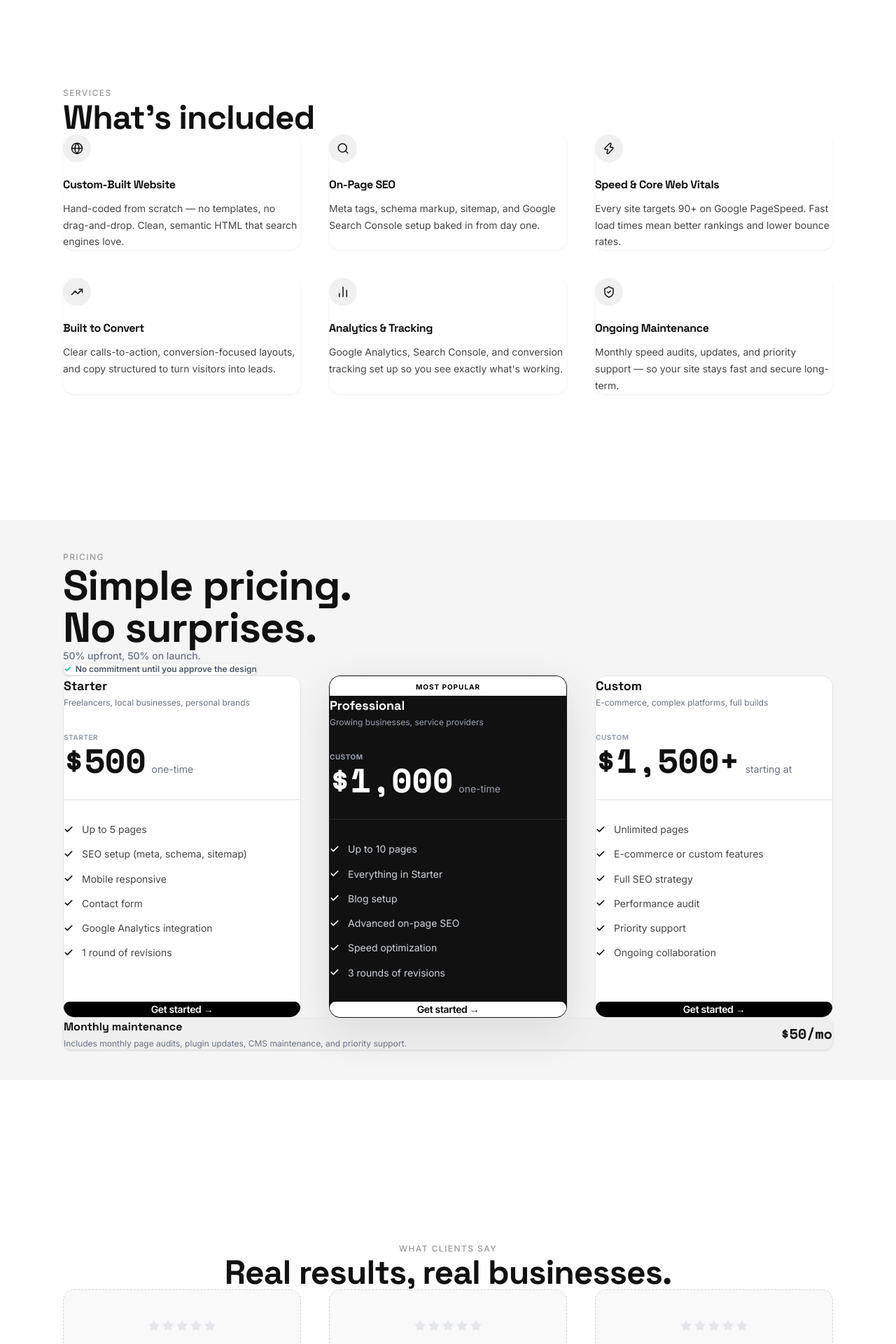
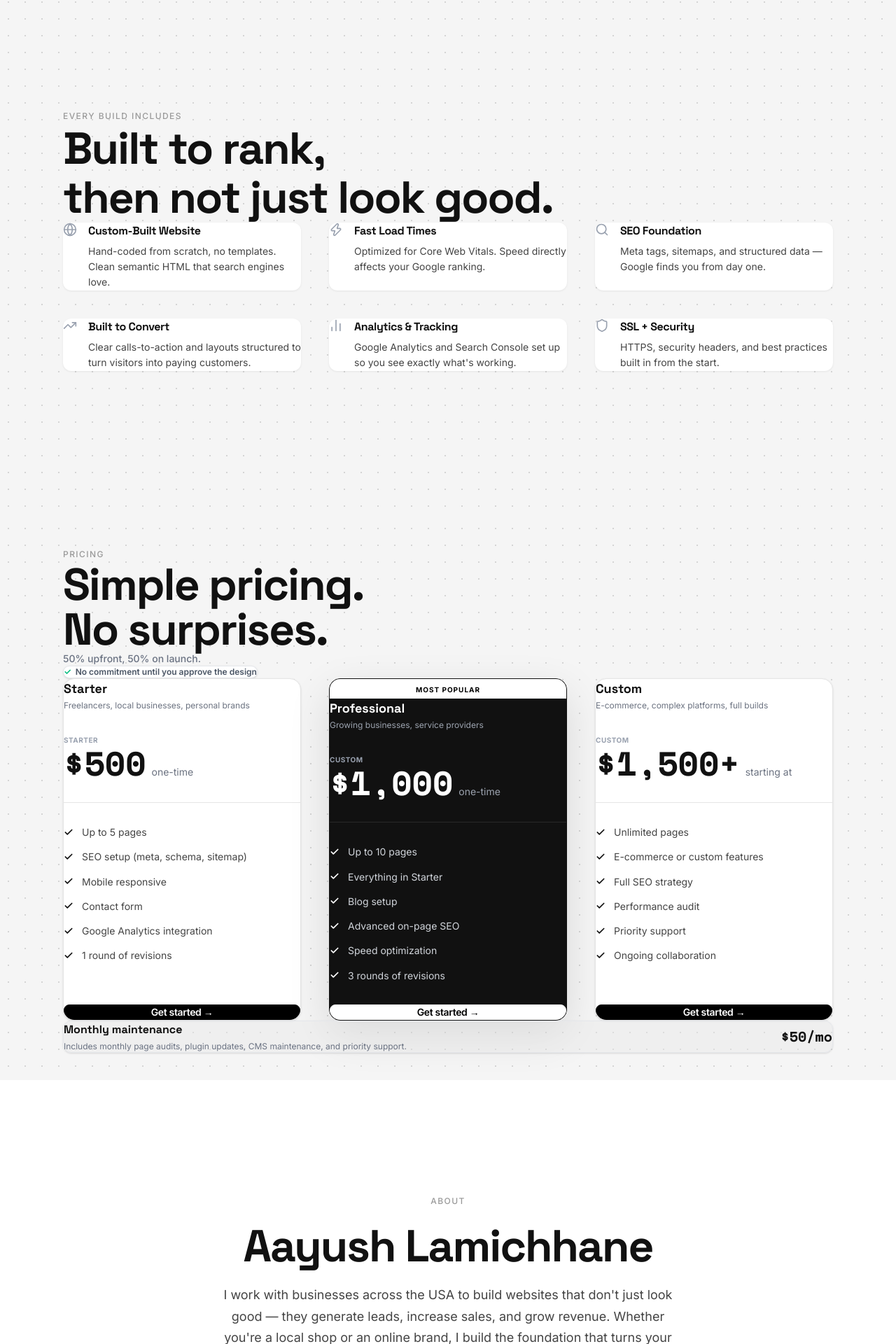
Before and after one commit to AayushLami/aayushPort, a Next.js app: page / in a window 1280 px wide. Shown: the part 857-2777 px from the top of the page at 70% size. Built offline with nearby package versions, Linux system fonts and the light colour scheme.

Commit message:
feat: replace testimonials with custom includes section and apply layout polish

```diff
--- a/app/page.tsx
+++ b/app/page.tsx
@@ -2,7 +2,6 @@ import { Navbar } from "@/components/Navbar";
 import { Hero } from "@/components/Hero";
 import { Services } from "@/components/Services";
 import { Pricing } from "@/components/Pricing";
-import { Testimonials } from "@/components/Testimonials";
 import { About } from "@/components/About";
 import { FinalCTA } from "@/components/FinalCTA";
 import { Footer } from "@/components/Footer";
@@ -14,7 +13,6 @@ export default function Home() {
       <Hero />
       <Services />
       <Pricing />
-      <Testimonials />
       <About />
       <FinalCTA />
       <Footer />
--- a/components/About.tsx
+++ b/components/About.tsx
@@ -41,7 +41,8 @@ export function About() {
           initial={{ opacity: 0, y: 16 }}
           animate={isInView ? { opacity: 1, y: 0 } : {}}
           transition={{ duration: 0.5, delay: 0.1 }}
-          className="font-heading text-4xl sm:text-5xl font-bold text-[#111111] tracking-[-0.02em] mb-[80px]"
+          className="font-heading font-extrabold text-[#111111] tracking-[-0.03em] mb-[80px]"
+          style={{ fontSize: "clamp(36px, 5vw, 64px)" }}
         >
           Aayush Lamichhane
         </motion.h2>
--- a/components/Pricing.tsx
+++ b/components/Pricing.tsx
@@ -18,9 +18,17 @@ export function Pricing() {
   return (
     <section
       id="pricing"
-      className="min-h-screen px-6 bg-[#f5f5f5] flex flex-col items-center justify-center py-[160px]"
+      className="min-h-screen px-6 bg-[#f5f5f5] flex flex-col items-center justify-center py-[160px] relative overflow-hidden"
     >
-      <div className="w-full max-w-[1100px] mx-auto flex flex-col items-start text-left">
+      {/* Subtle dot grid background */}
+      <div
+        className="absolute inset-0 pointer-events-none"
+        style={{
+          backgroundImage: "radial-gradient(#d4d4d4 1px, transparent 1px)",
+          backgroundSize: "24px 24px",
+        }}
+      />
+      <div className="relative z-10 w-full max-w-[1100px] mx-auto flex flex-col items-start text-left">
         {/* Header - Left Aligned */}
         <motion.div
           ref={ref}
@@ -32,7 +40,10 @@ export function Pricing() {
           <p className="text-[12px] tracking-[0.12em] text-[#999999] font-medium uppercase mb-[24px]">
             Pricing
           </p>
-          <h2 className="font-heading text-5xl sm:text-6xl font-bold text-[#111111] tracking-[-0.02em] leading-none mb-3">
+          <h2
+            className="font-heading font-extrabold text-[#111111] tracking-[-0.03em] leading-none mb-3"
+            style={{ fontSize: "clamp(36px, 5vw, 64px)" }}
+          >
             Simple pricing.<br />No surprises.
           </h2>
           <p className="text-sm text-gray-500 mb-5 font-medium">
@@ -55,14 +66,14 @@ export function Pricing() {
             <motion.div
               key={plan.id}
               variants={fadeUp}
-              whileHover={{ y: -6 }}
-              transition={{ duration: 0.3, ease: "easeOut" }}
+              whileHover={{ y: -3 }}
+              transition={{ duration: 0.2, ease: "easeOut" }}
               className={`
-                flex flex-col rounded-[16px] overflow-hidden border transition-all duration-300
+                flex flex-col rounded-[16px] overflow-hidden border transition-all duration-200 ease-out hover:shadow-[0_8px_24px_rgba(0,0,0,0.1)]
                 ${
                   plan.popular
                     ? "bg-[#111111] border-[#111111] shadow-[0_20px_60px_rgba(0,0,0,0.12)]"
-                    : "bg-white border-[#e5e5e5] hover:border-[#d1d5db] hover:shadow-[0_8px_30px_rgba(0,0,0,0.06)]"
+                    : "bg-white border-[#e5e5e5] shadow-sm"
                 }
               `}
             >
@@ -144,7 +155,8 @@ export function Pricing() {
           initial={{ opacity: 0, y: 16 }}
           animate={isInView ? { opacity: 1, y: 0 } : {}}
           transition={{ duration: 0.5, delay: 0.25 }}
-          className="mt-10 w-full bg-[#e5e5e5]/40 border border-gray-200 rounded-[12px] p-8 flex flex-col sm:flex-row sm:items-center justify-between gap-4 text-left shadow-sm"
+          whileHover={{ y: -3 }}
+          className="mt-10 w-full bg-[#e5e5e5]/40 border border-gray-200 rounded-[12px] p-8 flex flex-col sm:flex-row sm:items-center justify-between gap-4 text-left shadow-sm hover:shadow-[0_8px_24px_rgba(0,0,0,0.1)] transition-all duration-200 ease-out cursor-default"
         >
           <div className="flex flex-col gap-1 text-left">
             <span className="font-heading text-base font-bold text-[#111111]">
--- a/components/Services.tsx
+++ b/components/Services.tsx
@@ -2,39 +2,39 @@
 
 import { useRef } from "react";
 import { motion, useInView } from "framer-motion";
-import { Globe, Zap, TrendingUp, Search, BarChart2, ShieldCheck } from "lucide-react";
+import { Globe, Zap, Search, TrendingUp, BarChart2, Shield } from "lucide-react";
 import { fadeUp, staggerContainer } from "@/components/ui/FadeUp";
 
 const services = [
   {
     icon: Globe,
     title: "Custom-Built Website",
-    body: "Hand-coded from scratch — no templates, no drag-and-drop. Clean, semantic HTML that search engines love.",
+    body: "Hand-coded from scratch, no templates. Clean semantic HTML that search engines love.",
+  },
+  {
+    icon: Zap,
+    title: "Fast Load Times",
+    body: "Optimized for Core Web Vitals. Speed directly affects your Google ranking.",
   },
   {
     icon: Search,
-    title: "On-Page SEO",
-    body: "Meta tags, schema markup, sitemap, and Google Search Console setup baked in from day one.",
-  },
-  {
-    icon: Zap,
-    title: "Speed & Core Web Vitals",
-    body: "Every site targets 90+ on Google PageSpeed. Fast load times mean better rankings and lower bounce rates.",
+    title: "SEO Foundation",
+    body: "Meta tags, sitemaps, and structured data — Google finds you from day one.",
   },
   {
     icon: TrendingUp,
     title: "Built to Convert",
-    body: "Clear calls-to-action, conversion-focused layouts, and copy structured to turn visitors into leads.",
+    body: "Clear calls-to-action and layouts structured to turn visitors into paying customers.",
   },
   {
     icon: BarChart2,
     title: "Analytics & Tracking",
-    body: "Google Analytics, Search Console, and conversion tracking set up so you see exactly what's working.",
+    body: "Google Analytics and Search Console set up so you see exactly what's working.",
   },
   {
-    icon: ShieldCheck,
-    title: "Ongoing Maintenance",
-    body: "Monthly speed audits, updates, and priority support — so your site stays fast and secure long-term.",
+    icon: Shield,
+    title: "SSL + Security",
+    body: "HTTPS, security headers, and best practices built in from the start.",
   },
 ];
 
@@ -45,9 +45,18 @@ export function Services() {
   return (
     <section
       id="services"
-      className="min-h-screen px-6 bg-white flex flex-col items-center justify-center py-[160px]"
+      className="min-h-screen px-6 bg-[#f5f5f5] flex flex-col items-center justify-center py-[160px] relative overflow-hidden"
     >
-      <div className="w-full max-w-[1100px] mx-auto flex flex-col items-start text-left">
+      {/* Subtle dot grid background */}
+      <div
+        className="absolute inset-0 pointer-events-none"
+        style={{
+          backgroundImage: "radial-gradient(#d4d4d4 1px, transparent 1px)",
+          backgroundSize: "24px 24px",
+        }}
+      />
+
+      <div className="relative z-10 w-full max-w-[1100px] mx-auto flex flex-col items-start text-left">
         {/* Section header left-aligned */}
         <motion.div
           initial={{ opacity: 0, y: 24 }}
@@ -57,10 +66,13 @@ export function Services() {
           ref={ref}
         >
           <p className="text-[12px] tracking-[0.12em] text-[#999999] font-medium uppercase mb-[24px]">
-            Services
+            EVERY BUILD INCLUDES
           </p>
-          <h2 className="font-heading text-4xl sm:text-5xl font-bold text-[#111111] tracking-[-0.02em]">
-            What&apos;s included
+          <h2
+            className="font-heading font-extrabold text-[#111111] tracking-[-0.03em] leading-[1.1]"
+            style={{ fontSize: "clamp(36px, 5vw, 64px)" }}
+          >
+            Built to rank,<br />then not just look good.
           </h2>
         </motion.div>
 
@@ -69,7 +81,7 @@ export function Services() {
           variants={staggerContainer}
           initial="hidden"
           animate={isInView ? "visible" : "hidden"}
-          className="grid grid-cols-1 sm:grid-cols-2 lg:grid-cols-3 gap-[40px] w-full"
+          className="grid grid-cols-1 md:grid-cols-2 lg:grid-cols-3 gap-[40px] w-full"
         >
           {services.map((service, i) => {
             const Icon = service.icon;
@@ -77,24 +89,22 @@ export function Services() {
               <motion.div
                 key={i}
                 variants={fadeUp}
-                whileHover={{ y: -4 }}
-                transition={{ duration: 0.25, ease: "easeOut" }}
-                className="bg-white rounded-[16px] p-[40px] flex flex-col items-start text-left gap-5 shadow-[0_1px_3px_rgba(0,0,0,0.08)] border-0 hover:shadow-[0_4px_20px_rgba(0,0,0,0.12)] transition-all duration-300"
+                className="bg-white rounded-[12px] p-6 flex flex-col items-start gap-4 shadow-[0_1px_3px_rgba(0,0,0,0.07)] border-0 hover:-translate-y-[3px] hover:shadow-[0_8px_24px_rgba(0,0,0,0.1)] transition-all duration-200 ease-out cursor-default"
               >
-                {/* 40x40 light gray circle icon wrap */}
-                <div className="w-10 h-10 bg-[#f0f0f0] rounded-full flex items-center justify-center shrink-0">
+                {/* Horizontal layout inside each card */}
+                <div className="flex gap-4 items-start w-full">
                   <Icon
-                    size={18}
-                    className="text-[#111111]"
+                    size={20}
+                    className="text-gray-400 shrink-0 mt-1"
                   />
-                </div>
-                <div className="flex flex-col gap-2.5">
-                  <h3 className="font-heading text-base font-bold text-[#111111] tracking-tight">
-                    {service.title}
-                  </h3>
-                  <p className="text-sm text-[#444444] leading-[1.7]">
-                    {service.body}
-                  </p>
+                  <div className="flex flex-col gap-1.5 text-left">
+                    <h3 className="font-heading text-base font-bold text-[#111111] tracking-tight">
+                      {service.title}
+                    </h3>
+                    <p className="text-sm text-[#444444] leading-[1.6]">
+                      {service.body}
+                    </p>
+                  </div>
                 </div>
               </motion.div>
             );
--- a/components/Testimonials.tsx
+++ /dev/null
@@ -1,84 +0,0 @@
-"use client";
-
-import { useRef } from "react";
-import { motion, useInView } from "framer-motion";
-import { Star } from "lucide-react";
-
-export function Testimonials() {
-  const ref = useRef(null);
-  const isInView = useInView(ref, { once: true, amount: 0.1 });
-
-  return (
-    <section
-      id="testimonials"
-      className="min-h-screen px-6 bg-white flex flex-col items-center justify-center text-center py-[160px]"
-    >
-      <div className="w-full max-w-[1100px] mx-auto flex flex-col items-center text-center">
-        {/* Section header */}
-        <motion.div
-          ref={ref}
-          initial={{ opacity: 0, y: 20 }}
-          animate={isInView ? { opacity: 1, y: 0 } : {}}
-          transition={{ duration: 0.5 }}
-          className="mb-[80px] text-center flex flex-col items-center"
-        >
-          <p className="text-[12px] tracking-[0.12em] text-[#999999] font-medium uppercase mb-[24px]">
-            WHAT CLIENTS SAY
-          </p>
-          <h2 className="font-heading text-4xl sm:text-5xl font-bold text-[#111111] tracking-[-0.02em]">
-            Real results, real businesses.
-          </h2>
-        </motion.div>
-
-        {/* Testimonial cards grid */}
-        <motion.div
-          initial={{ opacity: 0, y: 20 }}
-          animate={isInView ? { opacity: 1, y: 0 } : {}}
-          transition={{ duration: 0.6, delay: 0.15 }}
-          className="grid grid-cols-1 md:grid-cols-3 gap-[40px] w-full mb-12"
-        >
-          {[1, 2, 3].map((index) => (
-            <div
-              key={index}
-              className="bg-[#f9f9f9] border border-dashed border-gray-300 rounded-[16px] p-[40px] flex flex-col items-center text-center gap-6 justify-center min-h-[250px]"
-            >
-              {/* Grayed-out stars */}
-              <div className="flex items-center gap-1">
-                {[...Array(5)].map((_, i) => (
-                  <Star
-                    key={i}
-                    size={16}
-                    className="text-gray-200 fill-gray-200"
-                  />
-                ))}
-              </div>
-
-              {/* Message */}
-              <p className="text-[#666666] text-sm leading-relaxed italic">
-                &ldquo;Your review here &mdash; reach out to past clients to collect testimonials&rdquo;
-              </p>
-
-              {/* Client Info Placeholder */}
-              <div className="flex flex-col items-center gap-1 mt-2">
-                <div className="w-8 h-8 rounded-full border border-dashed border-gray-300 bg-gray-100 flex items-center justify-center">
-                  <span className="text-[10px] text-gray-400 font-bold">?</span>
-                </div>
-                <span className="text-xs font-semibold text-gray-400">Business Owner</span>
-              </div>
-            </div>
-          ))}
-        </motion.div>
-
-        {/* Small note below */}
-        <motion.p
-          initial={{ opacity: 0 }}
-          animate={isInView ? { opacity: 1 } : {}}
-          transition={{ duration: 0.5, delay: 0.3 }}
-          className="text-sm text-[#999999]"
-        >
-          Testimonials coming soon &mdash; currently collecting client feedback
-        </motion.p>
-      </div>
-    </section>
-  );
-}
```
Also changed, not shown: components/FinalCTA.tsx (+7 -7 lines), components/Hero.tsx (+6 -4 lines).
